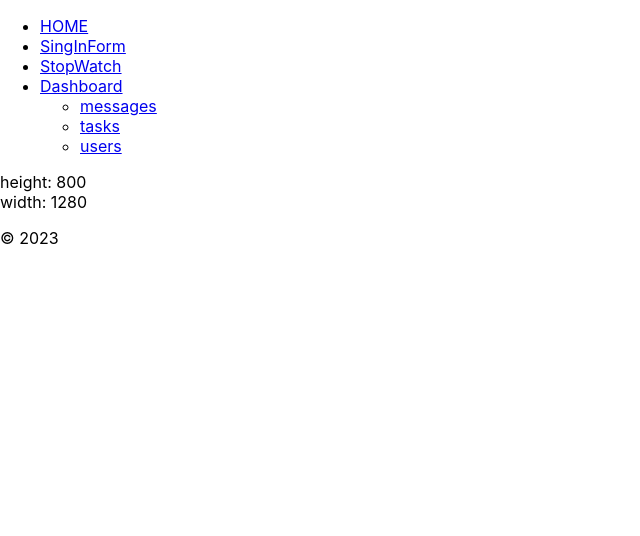
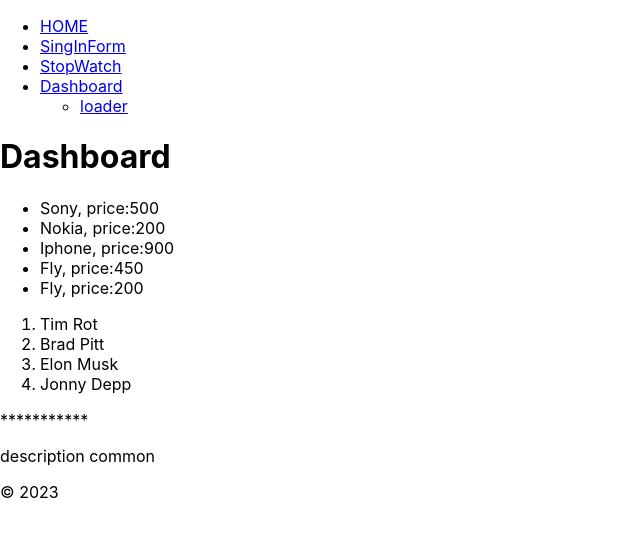
Before and after one commit to novolokova/react-18-01-23, a React (Create React App) app: page /dash-board/loader in a window 1280 px wide. Before the commit this address led to /. Shown: the top 536 px of the page, without its empty margins (0-640 px from the left). Built offline with nearby package versions, Linux system fonts and the light colour scheme.

Commit message:
Add render.props and children.props

```diff
--- /dev/null
+++ b/public/data/phones.json
@@ -0,0 +1,32 @@
+[
+    {
+      "id":1,
+      "name":"Sony Experia",
+      "brand": "Sony",
+      "price": 500
+    },
+    {
+      "id":2,
+      "name":"Nokia 12",
+      "brand": "Nokia",
+      "price": 200
+    },
+    {
+      "id":3,
+      "name":"Iphone 13",
+      "brand": "Iphone",
+      "price": 900
+    },
+    {
+      "id":4,
+      "name":"Fly 03",
+      "brand": "Fly",
+      "price": 450
+    },
+    {
+      "id":5,
+      "name":"Fly 07",
+      "brand": "Fly",
+      "price": 200
+    }
+  ]
--- a/src/App.js
+++ b/src/App.js
@@ -7,11 +7,14 @@
   NavLink,
   Link,
 } from "react-router-dom";
+import Dashboard from './pages/Dashboard';
+import LoaderPage from './pages/LoaderPage';
 import WindowSize from "./components/WindowSize";
 import SingInForm from './components/form/SingInForm';
 import StopWatch from './components/StopWatch';
 import Error from './components/Error';
-import Dashboard from './pages/Dashboard';
+
+
 
 
 function App() {
@@ -26,9 +29,7 @@
         <li><NavLink to='/stop-watch'>StopWatch</NavLink></li>
         <li><NavLink to='/dash-board'>Dashboard</NavLink>
           <ul>
-            <li><NavLink to='/dash-board/messages/'>messages</NavLink></li>
-            <li><NavLink to='/dash-board/tasks/'>tasks</NavLink> </li>
-            <li><NavLink to='/dash-board/users/'>users</NavLink> </li>
+            <li><NavLink to='/dash-board/loader/'>loader</NavLink> </li>
           </ul>
         </li>
       </ul>
@@ -38,9 +39,8 @@
       <Route path="/sing-in" element={<SingInForm />}/>
       <Route path="/stop-watch" element={<StopWatch />}/>
         <Route path="/dash-board" element={<Dashboard />}>
-            <Route path="messages" element={<h2>messages, messages</h2>}/>
-            <Route path="tasks" element={<h2>tasks, tasks</h2>}/>
-            <Route path="users" element={<h2>users, users</h2>}/>
+
+          <Route path="loader" element={<LoaderPage/>}/>
         </Route>
       <Route path="*" element={<Error />}/>
     </Routes>
--- a/src/api/index.js
+++ b/src/api/index.js
@@ -27,8 +27,14 @@
     `${apiConfig.API_URL}/?${queryString.stringify(readyOptions)}`
   ).then((res) => res.json());
 };
-
-// отримує url, виконує запит по адресі, та повертає через then проміс до нащої ф-ції  load
+// отримує url(він у configs), виконує запит по адресі, та повертає через then проміс до нащої ф-ції  load
 
 //https://www.npmjs.com/package/query-string
 //queryString.stringify(***) -бібліотека
+
+
+export const loadUsers = () =>
+  fetch("/data/users.json").then((response) => response.json());
+
+export const loadPhones = () =>
+  fetch("/data/phones.json").then((response) => response.json());
--- /dev/null
+++ b/src/components/DataLoader/index.js
@@ -0,0 +1,44 @@
+import React, { Component } from "react";
+import PropTypes from "prop-types";
+import Spinner from "../Spinner";
+import Error from '../Error';
+
+class DataLoader extends Component {// завантаження будь яких данних, розумний компонетн
+  constructor(props) {
+    super(props);
+    this.state = {
+      data: [],
+      error: null,
+      isPending: false,
+    };
+  }
+
+  load = () => {
+    const { loadData } = this.props;
+    this.setState({ isPending: true });
+    loadData()// шлях fetch змінюється
+      .then((data) => this.setState({ data }))
+      .catch((error) => this.setState({ error }))
+      .finally(() => this.setState({ isPending: false }));
+  };
+  componentDidMount() {
+    this.load();
+  }
+
+  render() { // різне відображення render
+    //const { render } = this.props; // 1 варіант  дістаємо render- це функція приймає стан і повертає розмітку для певного компонента
+    const { children } = this.props; //  2 варіант дістаємо children- це функція приймає стан і повертає розмітку для певного компонента
+    const { error, isPending } = this.state;
+    if(isPending){return <Spinner />}
+    if(error){return <Error />}
+    //return render(this.state); // передаємо поточний стан
+    return children(this.state);
+  }
+}
+
+DataLoader.propTypes = {
+  loadData: PropTypes.func.isRequired,
+  //render: PropTypes.func.isRequired,
+};
+
+export default DataLoader;
--- a/src/components/Error/index.js
+++ b/src/components/Error/index.js
@@ -13,12 +13,12 @@
     // 1 варіант
 
     // <div className={styles.container}>
-    // <img src="images/error-404.jpg" alt="error 404"/>
+    // <img src="/images/error-404.jpg" alt="error 404"/>
     // </div>
 
     // 2 варіант
     <ImageWrapper width="100%">
-      <img src="images/error-404.jpg" alt="error 404" />
+      <img src="/images/error-404.jpg" alt="error 404" />
     </ImageWrapper>
   );
 };
--- /dev/null
+++ b/src/pages/LoaderPage.js
@@ -0,0 +1,47 @@
+import React, { Component } from "react";
+import { loadPhones, loadUsers } from "../api";
+import DataLoader from '../components/DataLoader';
+
+
+class LoaderPage extends Component {
+  render() {
+    return (
+      <>
+        {/* <DataLoader
+          loadData={loadPhones}
+          render={(state) => (  // 1 варіант передають через render.props
+            <ul>
+              {state.data.map((phone) => (
+                <li key={phone.id}>
+                  {phone.brand}, price:{phone.price}
+                </li>
+              ))}
+            </ul>
+          )}
+        /> */}
+        <DataLoader loadData={loadPhones}>
+          {(state) => (// 2 варіант передають через children.props
+            <ul>
+              {state.data.map((phone) => (
+                <li key={phone.id}>
+                  {phone.brand}, price:{phone.price}
+                </li>
+              ))}
+            </ul>
+          )}
+        </DataLoader>
+        <DataLoader loadData={loadUsers}>
+          {(state) => (
+            <ol>
+              {state.data.map((user) => (
+                <li key={user.id}> {user.name}</li>
+              ))}
+            </ol>
+          )}
+        </DataLoader>
+      </>
+    );
+  }
+}
+
+export default LoaderPage;
```
Also changed, not shown: src/components/UsersList/index.js (added, +14 -0 lines).
